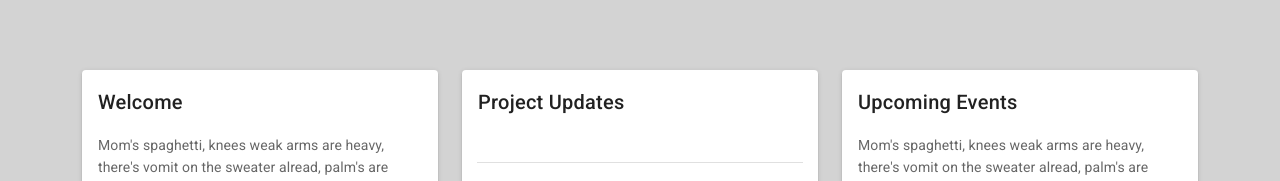
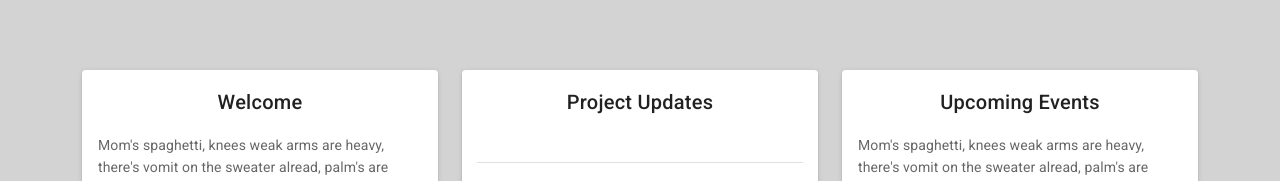
Before and after one commit to cjdoherty1/Carlisle-Master-Plan, a Vue app: page / in a window 1280 px wide. Shown: the part 327-508 px from the top of the page. Built offline with nearby package versions, Linux system fonts and the light colour scheme.

Commit message:
centered titles

```diff
--- a/src/components/ProjectUpdates.vue
+++ b/src/components/ProjectUpdates.vue
@@ -1,6 +1,6 @@
 <template>
   <v-card>
-    <v-card-title> Project Updates </v-card-title>
+    <v-card-title class="layout justify-center"> Project Updates </v-card-title>
     <div style="height: 300px; overflow-y:scroll;">
       <v-container>
         <div v-for="(update, i) in updates" :key="i">
--- a/src/views/Home.vue
+++ b/src/views/Home.vue
@@ -10,7 +10,7 @@
       <v-row>
         <v-col cols="4">
           <v-card height="400px">
-            <v-card-title> Welcome </v-card-title>
+            <v-card-title class="layout justify-center"> Welcome </v-card-title>
             <v-card-text>
               Mom's spaghetti, knees weak arms are heavy, there's vomit on the
               sweater alread, palm's are sweaty, he's nervous but on the surface
@@ -23,7 +23,9 @@
         </v-col>
         <v-col cols="4">
           <v-card height="400px">
-            <v-card-title> Upcoming Events </v-card-title>
+            <v-card-title class="layout justify-center">
+              Upcoming Events
+            </v-card-title>
             <v-card-text>
               Mom's spaghetti, knees weak arms are heavy, there's vomit on the
               sweater alread, palm's are sweaty, he's nervous but on the surface
```
